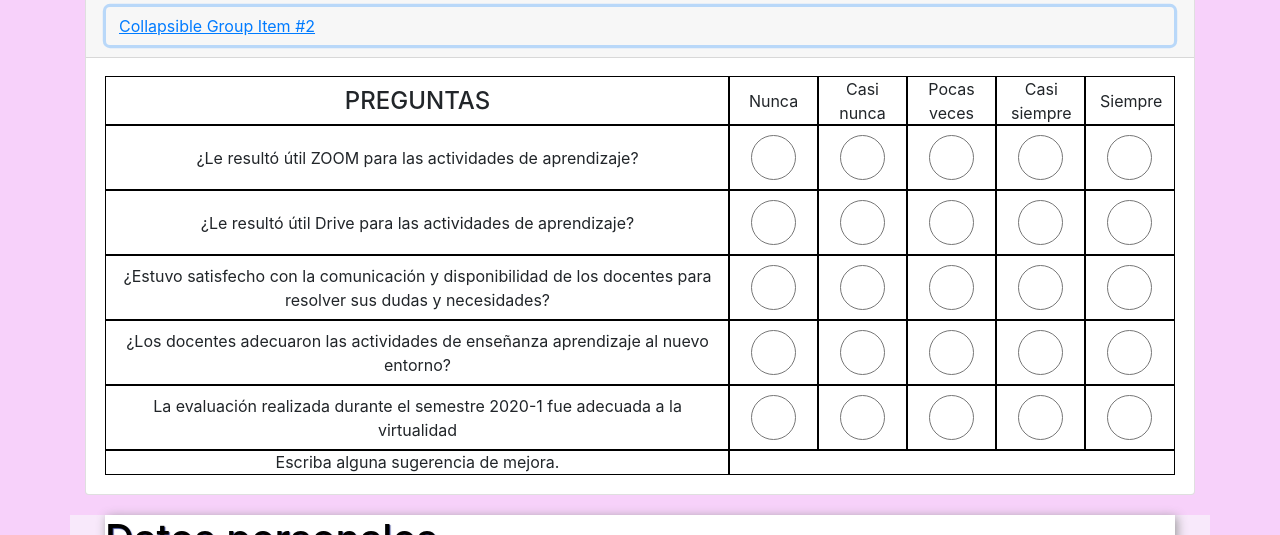
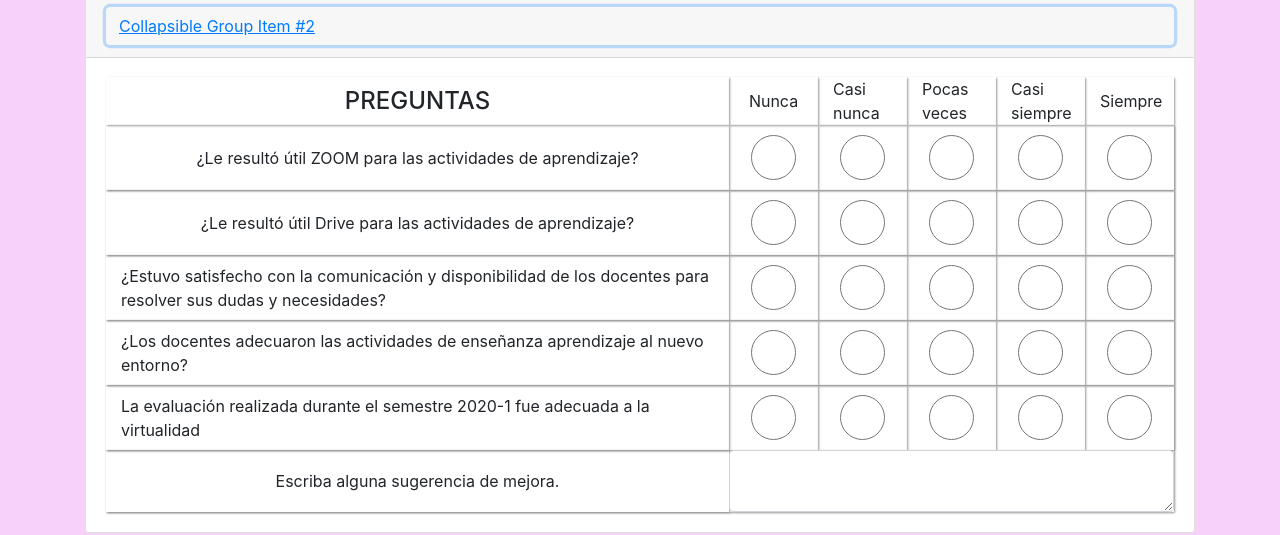
Before and after one commit to Tryopxxx/IHM, a plain HTML site: page index.html in a window 1280 px wide. Both pictures are taken after a click on the button "Collapsible Group Item #2". Shown: the part 265-800 px from the top of the page. Drawn offline with Linux system fonts and the light colour scheme.

Commit message:
Parcial parte 02

```diff
--- a/css/Estilo03.css
+++ b/css/Estilo03.css
@@ -11,6 +11,10 @@ img{
 	/*filter: drop-shadow(5px 5px 10px #444);*/
 }
 
+.area-texto{
+	padding: 0px;
+}
+
 .sombra{
 	box-shadow: 2px 2px 10px #999;
 	margin: 20px;
@@ -18,7 +22,7 @@ img{
 }
 
 .preguntas-encuesta{
-		outline: 0.001px solid #000;
+		box-shadow: 1px 1px 2px #999;
 }
 .preguntas-encuesta input[type="radio"]{
 	margin-top: 10px;
@@ -38,8 +42,8 @@ h4{
 }
 
 p{
-	text-align: center;
 	margin: auto;
+text-align: left;
 }
 
 
--- a/index.html
+++ b/index.html
@@ -122,12 +122,12 @@
 						</div>
 					</div>
 					<div class="row preguntas-encuesta">
-						<div class="col-md-7 text-center preguntas-encuesta texto">
+						<div class="col-md-7  preguntas-encuesta texto">
 							<p>
 								¿Le resultó útil Drive para las actividades de aprendizaje?
 							</p>
 						</div>
-						<div class="col-md-1 text-center preguntas-encuesta">
+						<div class="col-md-1 	text-center preguntas-encuesta">
 							<input type="radio" name="grupo-2" value="radio">
 						</div>
 						<div class="col-md-1 text-center preguntas-encuesta">
@@ -144,7 +144,7 @@
 						</div>
 					</div>
 					<div class="row preguntas-encuesta">
-						<div class="col-md-7 text-center preguntas-encuesta texto">
+						<div class="col-md-7  preguntas-encuesta texto">
 							<p>
 								¿Estuvo satisfecho con la comunicación y disponibilidad de los docentes para resolver sus dudas y necesidades?
 							</p>
@@ -167,7 +167,7 @@
 
 					</div>
 					<div class="row preguntas-encuesta">
-						<div class="col-md-7 text-center preguntas-encuesta texto">
+						<div class="col-md-7 preguntas-encuesta texto">
 							<p>
 								¿Los docentes adecuaron las actividades de enseñanza aprendizaje al nuevo entorno?
 							</p>
@@ -189,7 +189,7 @@
 						</div>
 					</div>
 					<div class="row preguntas-encuesta">
-						<div class="col-md-7 text-center preguntas-encuesta texto">
+						<div class="col-md-7 preguntas-encuesta texto">
 							<p>
 								La evaluación realizada durante el semestre 2020-1 fue adecuada a la virtualidad
 							</p>
@@ -211,12 +211,13 @@
 						</div>
 					</div>
 					<div class="row preguntas-encuesta">
-						<div class="col-md-7 text-center preguntas-encuesta texto">
+						<div class="col-md-7 preguntas-encuesta texto">
 							<p>
 								Escriba alguna sugerencia de mejora.
 							</p>
 						</div>
-						<div class="col-md-5 text-center preguntas-encuesta">
+						<div class="col-md-5 area-texto">
+							  <textarea class="form-control" aria-label="With textarea"></textarea>
 						</div>
 
 					</div>
```
